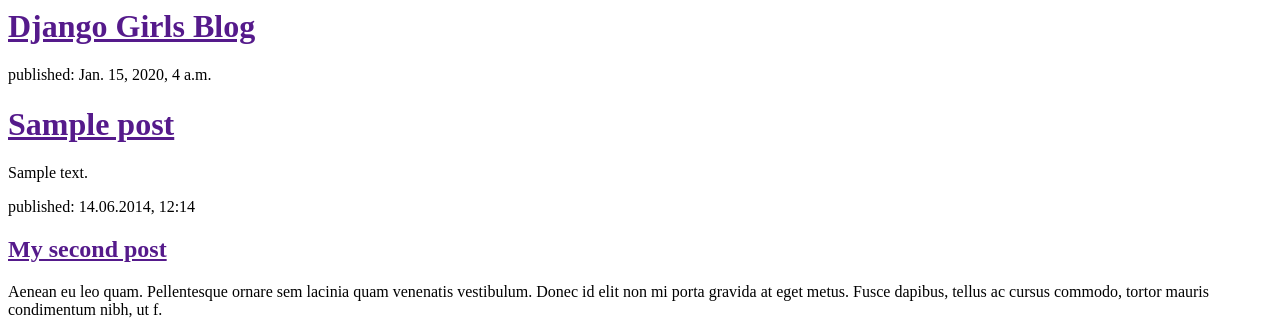
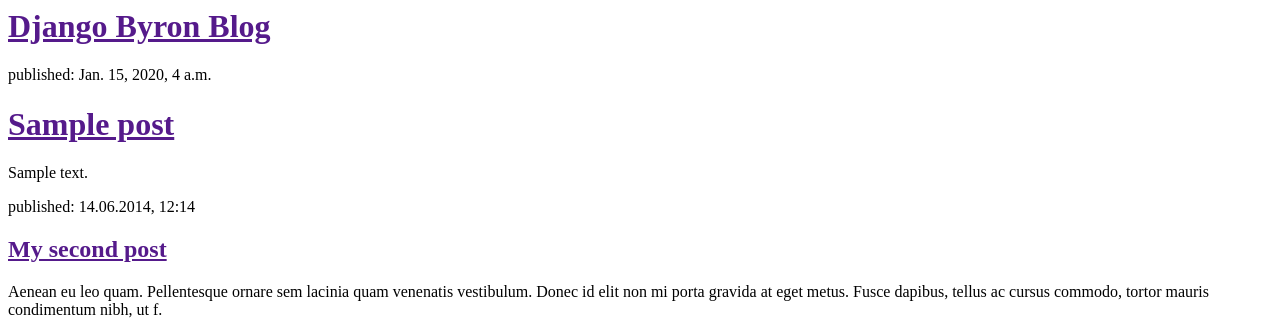
Before and after one commit to ByronGio/cybertron, a Django app: template blog/templates/blog/post_list.html in a window 1280 px wide. Shown: the top 322 px of the page. Run offline with Django 3.2, Linux system fonts and the light colour scheme; the template is opened without the code that fills it: values that come from a table or form of the project are taken from there, others are empty; tables that the repository leaves empty hold one stand-in row (values such as "Sample post").

Commit message:
modificacion 2 de plantilla

```diff
--- a/blog/templates/blog/post_list.html
+++ b/blog/templates/blog/post_list.html
@@ -4,7 +4,7 @@
     </head>
     <body>
         <div>
-            <h1><a href="">Django Girls Blog</a></h1>
+            <h1><a href="">Django Byron Blog</a></h1>
         </div>
 
         {% for post in posts %}
```
